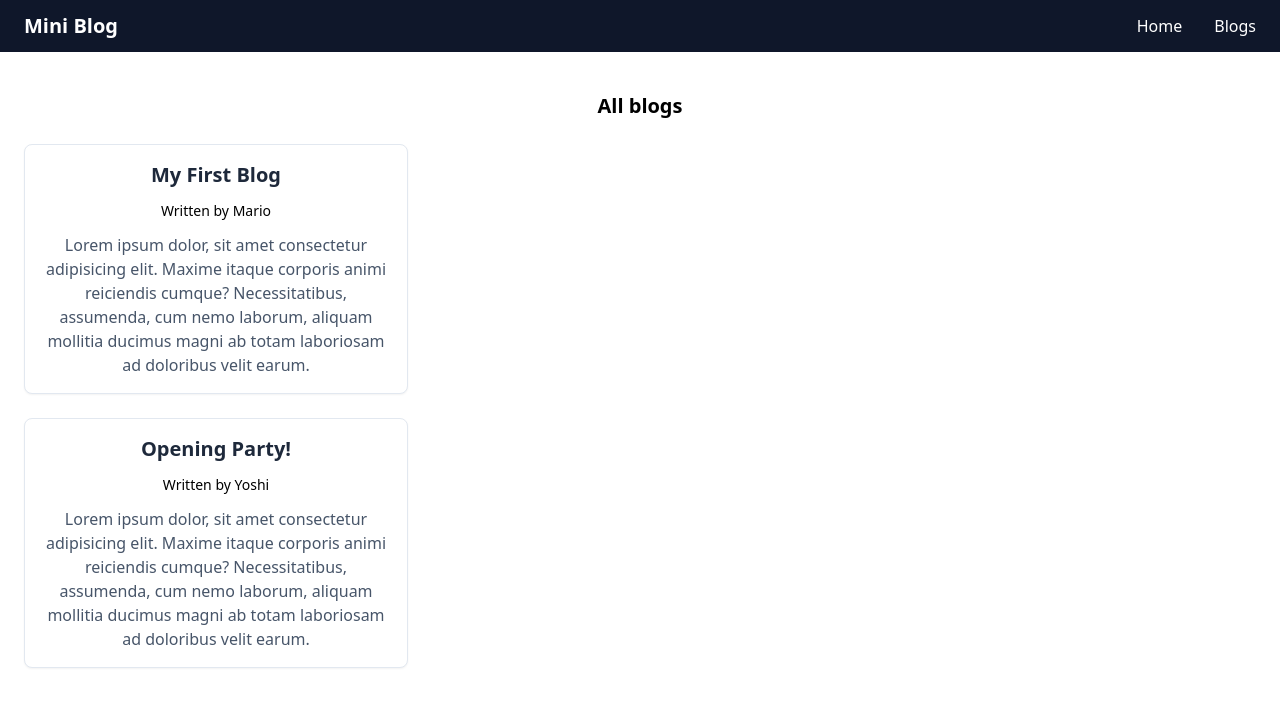
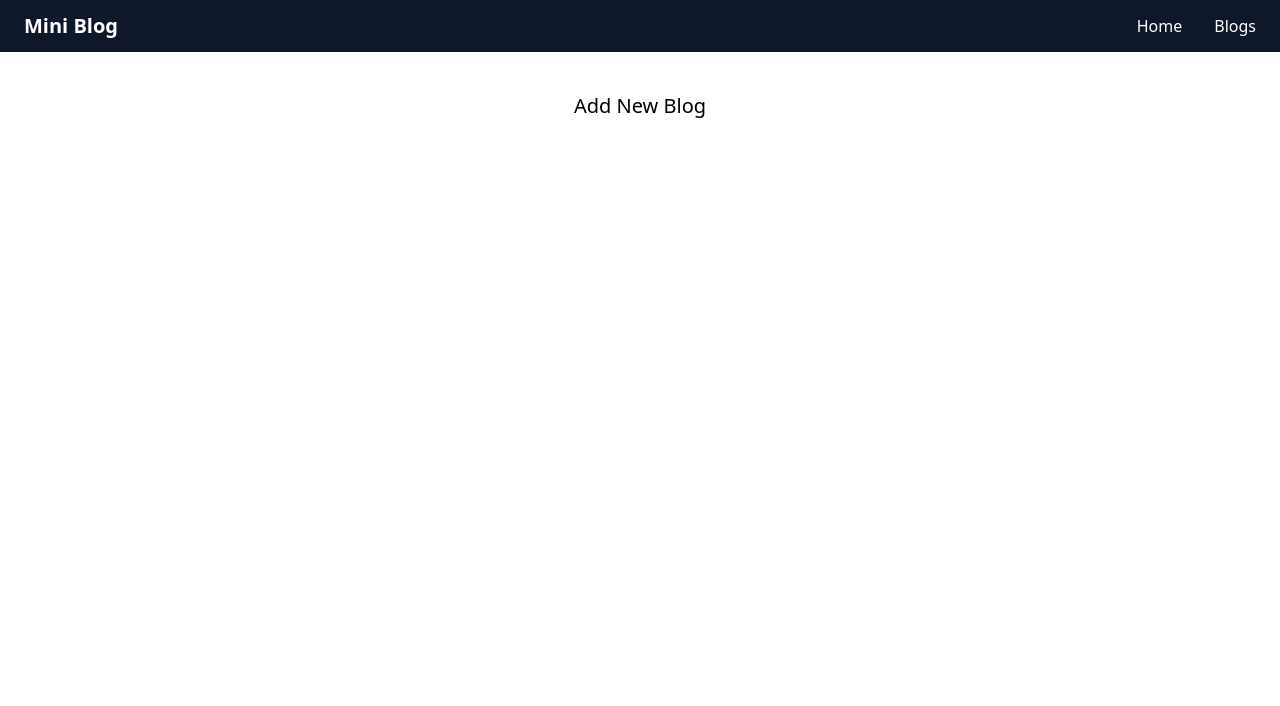
Before and after one commit to czedrixb/react-practice, a React (Create React App) app: page /create in a window 1280 px wide. Shown: the top 706 px of the page. Built offline with nearby package versions, Linux system fonts and the light colour scheme; data requests are answered from the project's data file.

Commit message:
added routes & links

```diff
--- a/package.json
+++ b/package.json
@@ -8,6 +8,7 @@
     "@testing-library/user-event": "^13.5.0",
     "react": "^18.3.1",
     "react-dom": "^18.3.1",
+    "react-router-dom": "^6.26.2",
     "react-scripts": "5.0.1",
     "web-vitals": "^2.1.4"
   },
--- a/src/App.js
+++ b/src/App.js
@@ -1,15 +1,22 @@
 import "./App.css";
 import Navbar from "./components/Navbar";
+import Create from "./pages/Create";
 import Home from "./pages/Home";
+import { BrowserRouter as Router, Route, Routes } from "react-router-dom";
 
 function App() {
   return (
-    <div className="App">
-      <Navbar />
-      <div className="container mx-auto px-6 py-10">
-        <Home />
+    <Router>
+      <div className="App">
+        <Navbar />
+        <div className="container mx-auto px-6 py-10">
+          <Routes>
+            <Route path="/" element={<Home />} />
+            <Route path="/create" element={<Create />} />
+          </Routes>
+        </div>
       </div>
-    </div>
+    </Router>
   );
 }
 
--- a/src/components/Navbar.js
+++ b/src/components/Navbar.js
@@ -1,4 +1,5 @@
 import { useState } from "react";
+import { Link } from "react-router-dom";
 
 const Navbar = () => {
   const [menu, setMenu] = useState(false);
@@ -12,19 +13,19 @@ const Navbar = () => {
       <nav className="container mx-auto px-6 py-3">
         <div className="flex items-center justify-between">
           <div className="text-white font-bold text-xl">
-            <a href="/">Mini Blog</a>
+            <Link to="/">Mini Blog</Link>
           </div>
           <div className="hidden md:block">
             <ul className="flex items-center space-x-8">
               <li>
-                <a href="/" className="text-white">
+                <Link to="/" className="text-white">
                   Home
-                </a>
+                </Link>
               </li>
               <li>
-                <a href="/blog/create" className="text-white">
+                <Link to="/create" className="text-white">
                   Blogs
-                </a>
+                </Link>
               </li>
             </ul>
           </div>
@@ -52,20 +53,20 @@ const Navbar = () => {
           <div className="mobile-menu md:hidden">
             <ul className="mt-4 space-y-4">
               <li>
-                <a
-                  href="/"
+                <Link
+                  to="/"
                   className="block px-4 py-2 text-white bg-gray-900 rounded"
                 >
                   Home
-                </a>
+                </Link>
               </li>
               <li>
-                <a
-                  href="/blogs/create"
+                <Link
+                  to="/create"
                   className="block px-4 py-2 text-white bg-gray-900 rounded"
                 >
                   About
-                </a>
+                </Link>
               </li>
             </ul>
           </div>
--- /dev/null
+++ b/src/pages/Create.js
@@ -0,0 +1,9 @@
+const Create = () => {
+  return (
+    <div className="create">
+      <div className="text-xl">Add New Blog</div>
+    </div>
+  );
+};
+
+export default Create;
```
Also changed, not shown: 1 other file (tests, documents, lock files or other folders).
